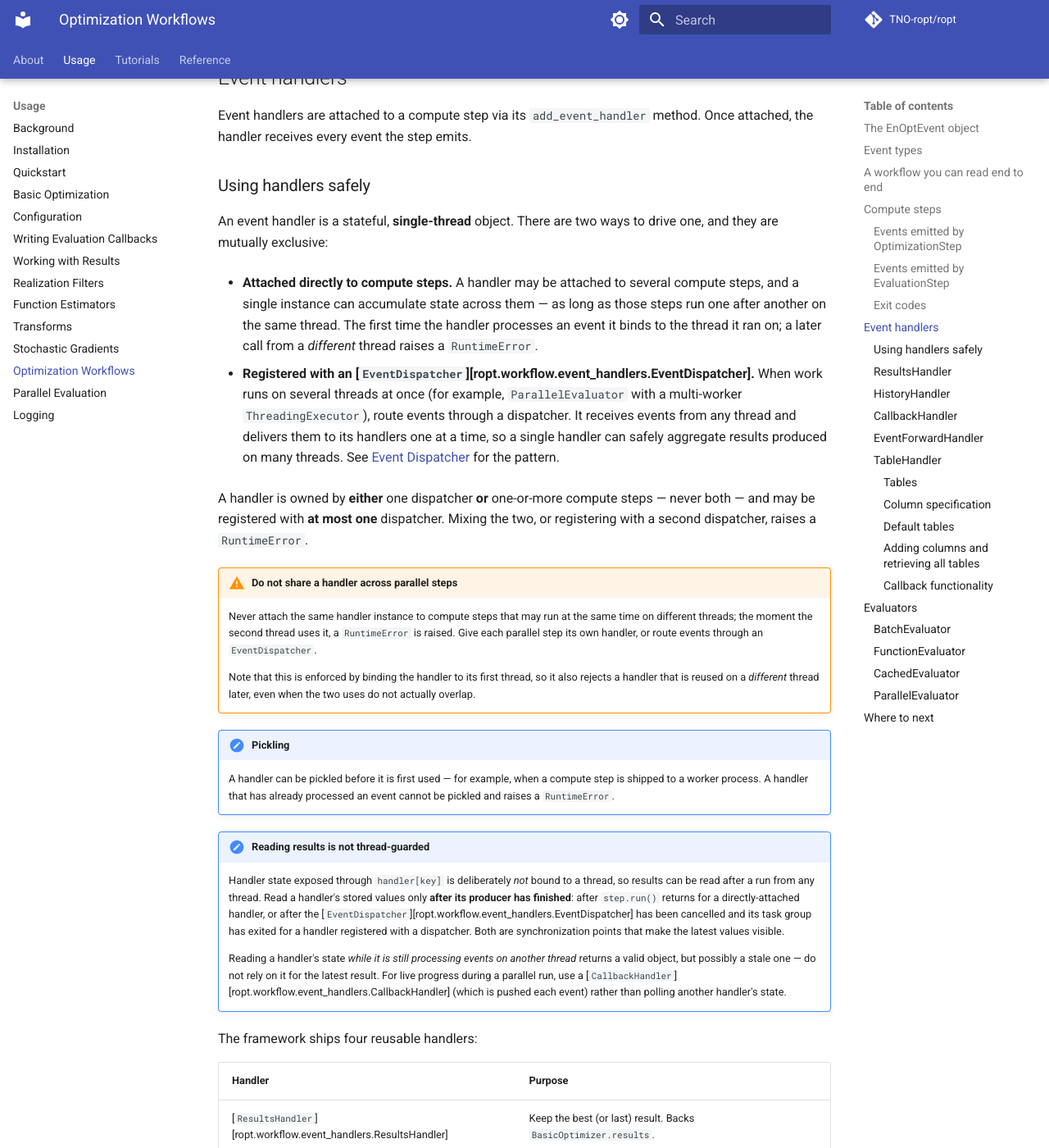
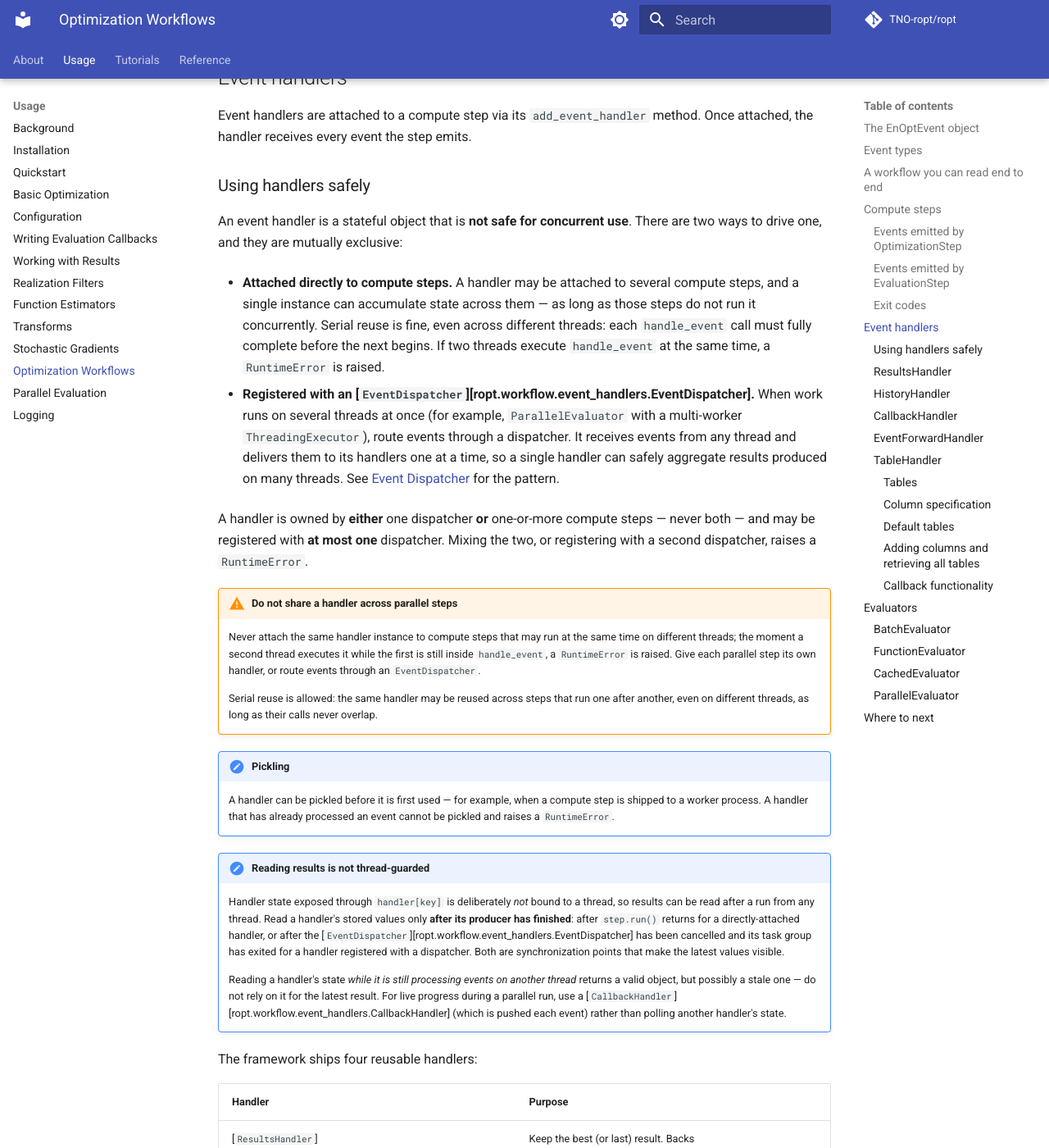
Before and after one commit to TNO-ropt/ropt, an MkDocs documentation site: the page built from docs/usage/workflows.md, in a window 1280 px wide and 1400 px high, scrolled down 4665 px. Shown: the whole window at 82% size. Built offline with MkDocs 1.6.1 and Material for MkDocs 9.7.7, drawn with Linux system fonts in a browser that asks for light colours; comment, search, counter and statistics services are not loaded; the version menu is left out; some of the changed text lies outside the part shown.

Commit message:
Update threading code

```diff
--- a/docs/usage/workflows.md
+++ b/docs/usage/workflows.md
@@ -196,14 +196,15 @@ method. Once attached, the handler receives every event the step emits.
 
 ### Using handlers safely
 
-An event handler is a stateful, **single-thread** object. There are two ways to
-drive one, and they are mutually exclusive:
+An event handler is a stateful object that is **not safe for concurrent use**.
+There are two ways to drive one, and they are mutually exclusive:
 
 - **Attached directly to compute steps.** A handler may be attached to several
   compute steps, and a single instance can accumulate state across them — as
-  long as those steps run one after another on the same thread. The first time
-  the handler processes an event it binds to the thread it ran on; a later call
-  from a *different* thread raises a `RuntimeError`.
+  long as those steps do not run it concurrently. Serial reuse is fine, even
+  across different threads: each `handle_event` call must fully complete before
+  the next begins. If two threads execute `handle_event` at the same time, a
+  `RuntimeError` is raised.
 
 - **Registered with an
   [`EventDispatcher`][ropt.workflow.event_handlers.EventDispatcher].** When work
@@ -221,13 +222,14 @@ Mixing the two, or registering with a second dispatcher, raises a
 !!! warning "Do not share a handler across parallel steps"
 
     Never attach the same handler instance to compute steps that may run at the
-    same time on different threads; the moment the second thread uses it, a
-    `RuntimeError` is raised. Give each parallel step its own handler, or route
-    events through an `EventDispatcher`.
+    same time on different threads; the moment a second thread executes it while
+    the first is still inside `handle_event`, a `RuntimeError` is raised. Give
+    each parallel step its own handler, or route events through an
+    `EventDispatcher`.
 
-    Note that this is enforced by binding the handler to its first thread, so it
-    also rejects a handler that is reused on a *different* thread later, even
-    when the two uses do not actually overlap.
+    Serial reuse is allowed: the same handler may be reused across steps that
+    run one after another, even on different threads, as long as their calls
+    never overlap.
 
 !!! note "Pickling"
 
@@ -475,17 +477,16 @@ the [next section](parallel.md):
 | [`CachedEvaluator`][ropt.workflow.evaluators.CachedEvaluator]                  | Wraps another evaluator, caching results by variable vector.                                                                  |
 | [`ParallelEvaluator`][ropt.workflow.evaluators.ParallelEvaluator]              | Parallel evaluation via an [`Executor`][ropt.workflow.executors.Executor] — see [Parallel Evaluation](parallel.md).           |
 
-!!! warning "Evaluators are single-thread objects"
+!!! warning "Evaluators are not safe for concurrent use"
 
-    Like event handlers, an evaluator binds to the thread that first calls its
-    `eval` method and raises a `RuntimeError` if used from another thread —
-    even for a later, non-overlapping call. A single evaluator instance may be
-    shared by several compute steps as long as they run one after another on
-    the same thread (for example, reusing one `FunctionEvaluator` across nested
-    inner optimizations to keep batch ids counting). Do **not** share one
-    evaluator across steps that run in parallel on different threads; give each
-    parallel step its own evaluator. For the constraints on where each layer of
-    a nested workflow may run, see
+    Like event handlers, an evaluator raises a `RuntimeError` if two threads
+    execute its `eval` method at the same time. Serial reuse is allowed: a
+    single evaluator instance may be shared by several compute steps that run
+    one after another, even on different threads (for example, reusing one
+    `FunctionEvaluator` across nested inner optimizations to keep batch ids
+    counting). Do **not** share one evaluator across steps that run in parallel;
+    give each parallel step its own evaluator. For the constraints on where each
+    layer of a nested workflow may run, see
     [Nested workflows and process boundaries](parallel.md#nested-workflows-and-process-boundaries).
     Note that the parallelism of
     [`ParallelEvaluator`][ropt.workflow.evaluators.ParallelEvaluator] happens
```
Also changed, not shown: 7 other files.
